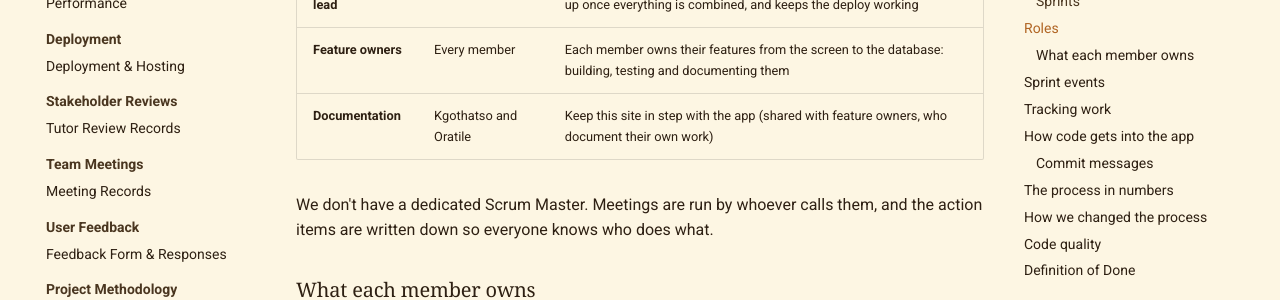
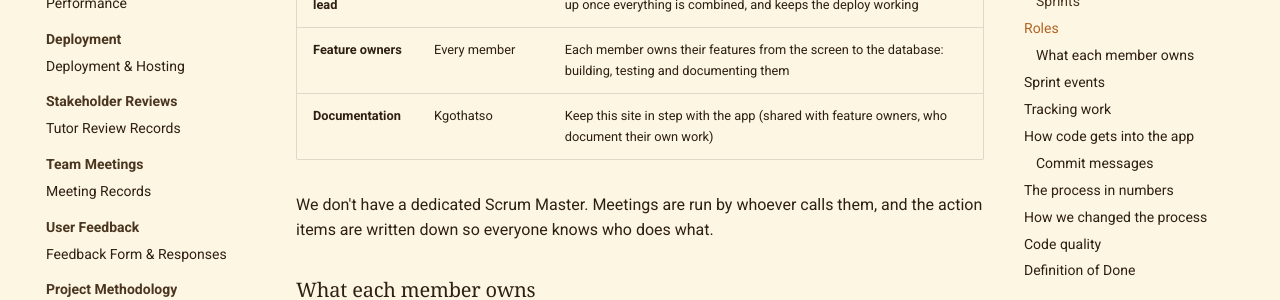
Before and after one commit to NkadimengKgothatso/-wits-quest, an MkDocs documentation site: the page built from docs/project/methodology.md, in a window 1280 px wide and 900 px high, scrolled down 1437 px. Shown: the part 152-452 px from the top of the window. Built offline with MkDocs 1.6.1 and Material for MkDocs 9.7.7, drawn with Linux system fonts in a browser that asks for light colours; comment, search, counter and statistics services are not loaded.

Commit message:
Revise documentation ownership in methodology
Updated documentation to reflect the change in documentation ownership.

```diff
--- a/docs/project/methodology.md
+++ b/docs/project/methodology.md
@@ -42,7 +42,7 @@ Each sprint's plan and team guide are on the [Sprints](../sprints/README.md) pag
 | **Product owner** | The client and the tutor | Set the brief, review each milestone and give the feedback we act on ([Stakeholder Reviews](stakeholder-reviews.md)) |
 | **Integration lead** | Mahlatse | Merges members' branches into `main`, fixes problems that only show up once everything is combined, and keeps the deploy working |
 | **Feature owners** | Every member | Each member owns their features from the screen to the database: building, testing and documenting them |
-| **Documentation** | Kgothatso and Oratile | Keep this site in step with the app (shared with feature owners, who document their own work) |
+| **Documentation** | Kgothatso  | Keep this site in step with the app (shared with feature owners, who document their own work) |
 
 We don't have a dedicated Scrum Master. Meetings are run by whoever calls them, and the action items are written down so everyone knows who does what.
 
```
